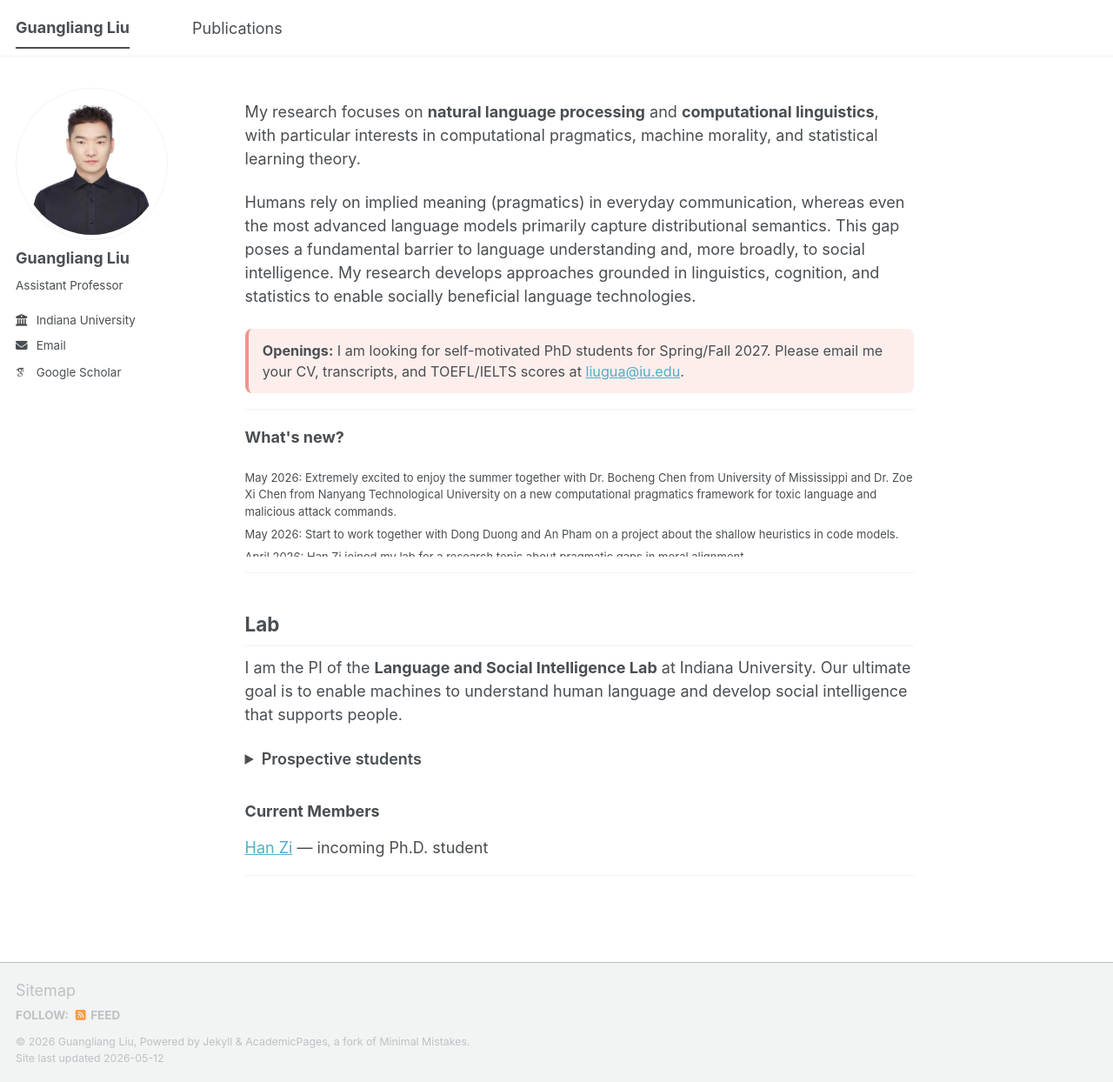
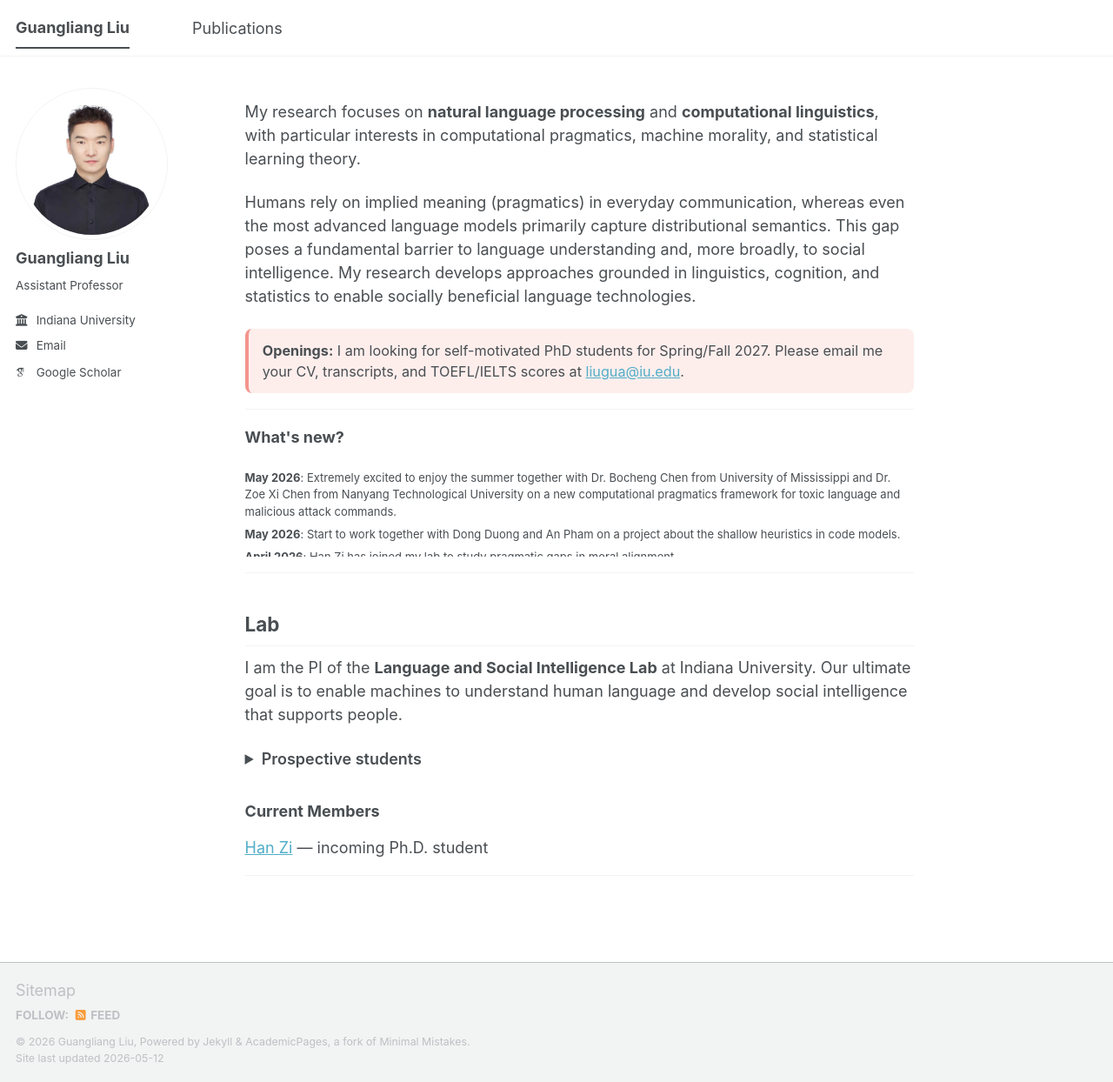
Before and after one commit to guangliang-nlp/guangliang-nlp.github.io, a Jekyll site: the page built from about.md, in a window 1280 px wide and 1244 px high. Shown: the whole window at 87% size. Built offline with Jekyll 4.4.1, drawn with Linux system fonts in a browser that asks for light colours; some web fonts are replaced; a script bundle is joined from its source files by our own code; library files that are not in the unit come from our copies.

Commit message:
Update about.md

```diff
--- a/about.md
+++ b/about.md
@@ -32,13 +32,13 @@ Humans rely on implied meaning (pragmatics) in everyday communication, whereas e
   <div style="overflow-y:auto; max-height:100px;">
     <ul style="list-style:none; padding:0; margin:0; font-size: 13px;">
       <li>
-        May 2026: Extremely excited to enjoy the summer together with Dr. Bocheng Chen from University of Mississippi and Dr. Zoe Xi Chen from Nanyang Technological University on a new computational pragmatics framework for toxic language and malicious attack commands.
+        <strong>May 2026</strong>: Extremely excited to enjoy the summer together with Dr. Bocheng Chen from University of Mississippi and Dr. Zoe Xi Chen from Nanyang Technological University on a new computational pragmatics framework for toxic language and malicious attack commands.
       </li>
       <li>
-        May 2026: Start to work together with Dong Duong and An Pham on a project about the shallow heuristics in code models.
+        <strong>May 2026</strong>: Start to work together with Dong Duong and An Pham on a project about the shallow heuristics in code models.
       </li>
       <li>
-        April 2026: Han Zi joined my lab for a research topic about pragmatic gaps in moral alignment.
+        <strong>April 2026</strong>: Han Zi has joined my lab to study pragmatic gaps in moral alignment.
       </li>
     </ul>
   </div>
```
